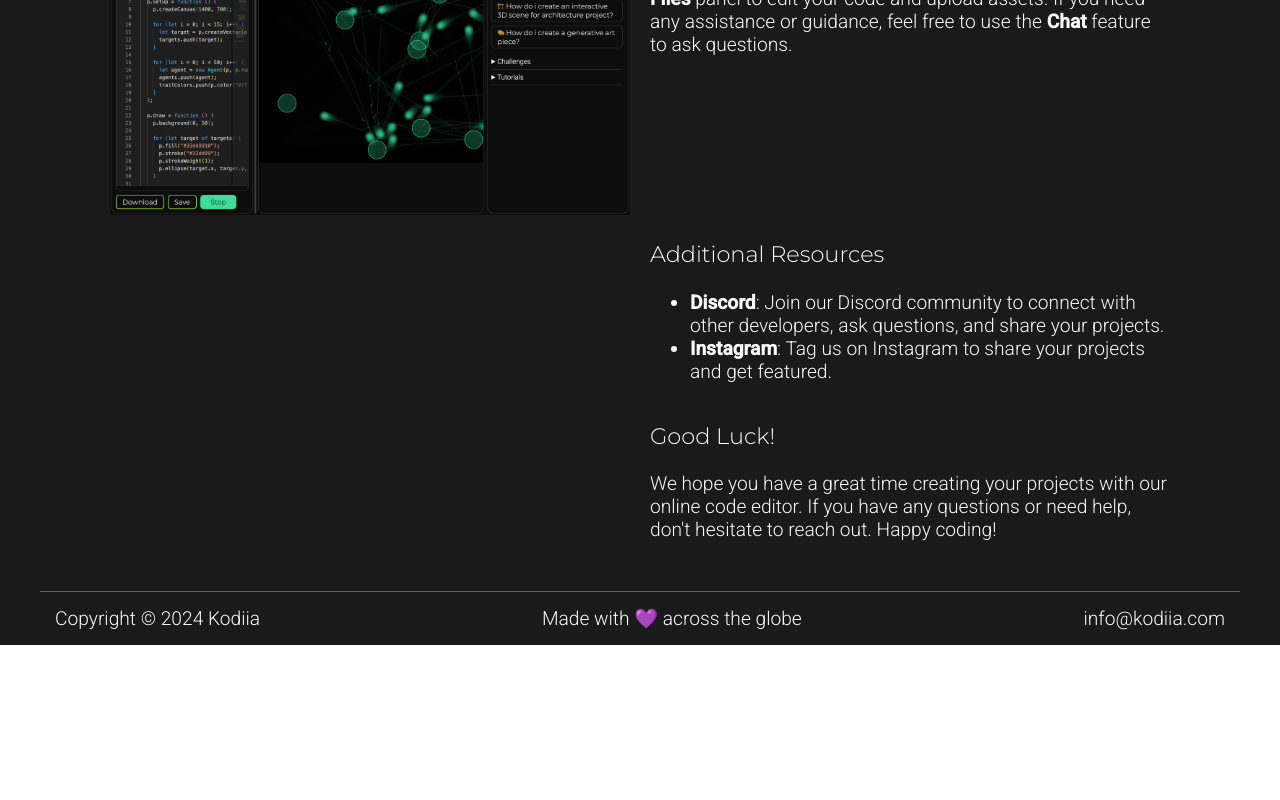
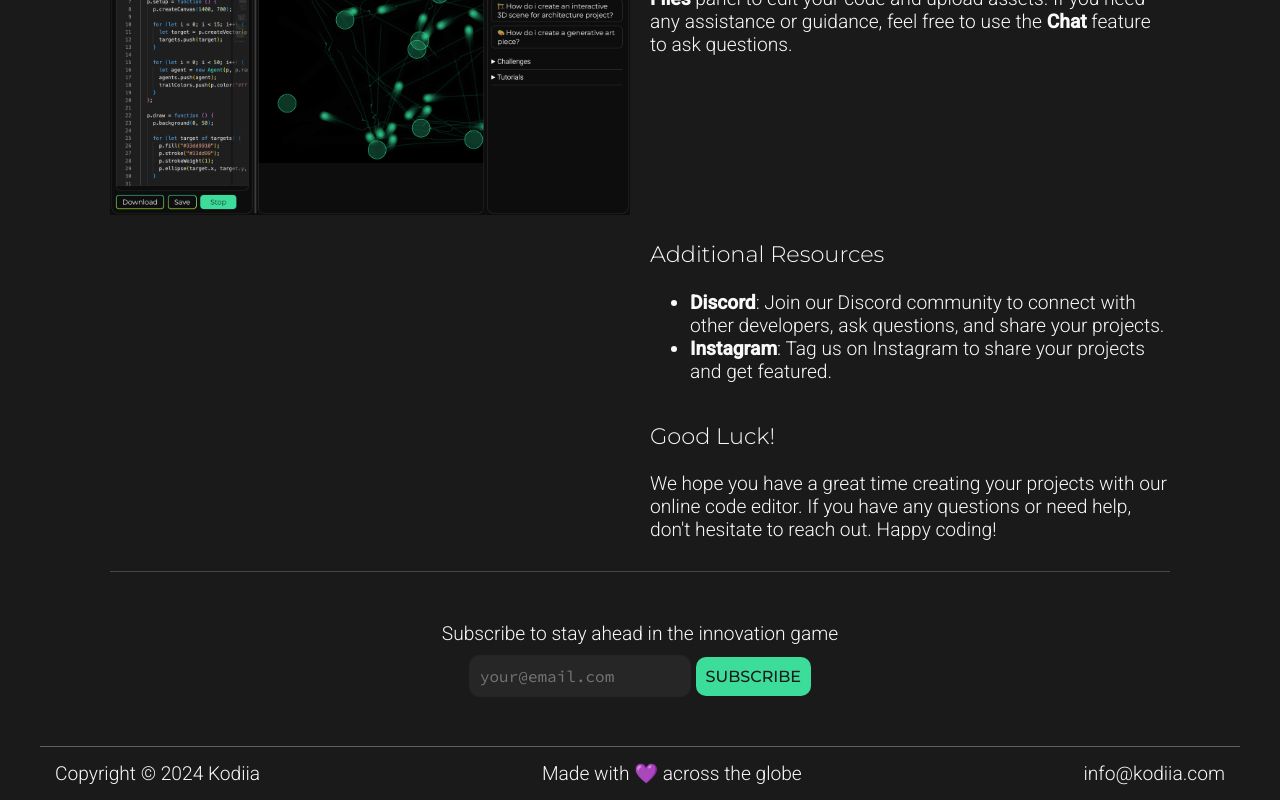
Before and after one commit to Kodiia/web, a SvelteKit app: page /blog/getting-started in a window 1280 px wide. Shown: the part 3220-4020 px from the top of the page. Before the commit the page ends 3865 px from the top, so only its background shows below. Built offline with nearby package versions, Linux system fonts and the light colour scheme.

Commit message:
subscription form

```diff
--- /dev/null
+++ b/src/lib/EmailForm.svelte
@@ -0,0 +1,78 @@
+<script>
+	import {
+		height,
+		theme,
+		bgColor,
+		primaryColor,
+		secondaryColor,
+		accentColor,
+		textColor
+	} from '$lib/store';
+</script>
+
+<form action="?/register" method="POST" class="formContainer">
+	<div class="formFieldContainer" style="border-top: 1px solid hsl({$textColor + ', 20%'});">
+		<label for="email" class="formLabel">
+			<span class="labelSpan">Subscribe to stay ahead in the innovation game</span>
+		</label>
+		<div>
+			<input
+				type="email"
+				name="email"
+				class="formInput"
+				placeholder="your@email.com"
+				style="background: hsl({$secondaryColor}) !important; color: hsl({$textColor}) !important; "
+			/>
+			<button
+				type="submit"
+				class="submitButton"
+				style="background: hsl({$primaryColor}); color: #1a1a1a;">SUBSCRIBE</button
+			>
+		</div>
+	</div>
+</form>
+
+<style>
+	.formFieldContainer {
+		display: flex;
+		flex-direction: column;
+		align-items: center;
+		margin: 10px 0;
+		padding-top: 50px;
+        transition: all 0.25s;
+	}
+
+	input {
+		appearance: none;
+		font-family:
+			Source Code Pro,
+			sans-serif;
+		font-size: 1rem;
+		transition: all 0.25s;
+		margin-top: 10px;
+		max-width: 300px;
+	}
+
+	.submitButton {
+		background: #4233fb;
+		color: #f9f9f9;
+		margin-top: 10px;
+		margin-bottom: 10px;
+		transform: scale(1);
+		border: none;
+		border-radius: 10px;
+		padding: 10px;
+		font-size: 1rem;
+		font-family: Montserrat, sans-serif;
+		width: fit-content;
+	}
+	.submitButton:hover {
+		box-shadow: 0 0 10px #33dd99;
+		cursor: pointer;
+	}
+	.formInput {
+		padding: 10px;
+		border-radius: 10px;
+		border: 1px solid #1a1a1a20;
+	}
+</style>
--- /dev/null
+++ b/src/routes/blog/getting-started/+page.server.js
@@ -0,0 +1,16 @@
+import { error, redirect } from '@sveltejs/kit'
+
+export const actions = {
+    register: async ({ locals, request }) => {
+        const body = Object.fromEntries(await request.formData())
+
+        try {
+            await locals.pb.collection('newsSubscriptions').create({...body})
+        } catch (err) {
+            console.log('Error: ', err)
+            throw error(500, 'Something went wrong')
+        }
+
+        throw redirect(303, '/thanks')
+    }
+}
--- a/src/routes/blog/getting-started/+page.svelte
+++ b/src/routes/blog/getting-started/+page.svelte
@@ -20,6 +20,7 @@
 	import runImg from '$lib/images/run.png';
 
 	import NavPanel from '$lib/NavPanel.svelte';
+	import EmailForm from '$lib/EmailForm.svelte';
 </script>
 
 <div class={$theme}>
@@ -151,6 +152,8 @@
 					</p>
 				</div>
 			</article>
+
+			<EmailForm />
 		</main>
 		<footer>
 			<p>Copyright © 2024 Kodiia</p>
--- a/src/routes/blog/multi-agent-systems-workshop/+page.svelte
+++ b/src/routes/blog/multi-agent-systems-workshop/+page.svelte
@@ -20,6 +20,7 @@
 	import runImg from '$lib/images/run.png';
 
 	import NavPanel from '$lib/NavPanel.svelte';
+	import EmailForm from '$lib/EmailForm.svelte';
 </script>
 
 <div class={$theme}>
@@ -106,6 +107,8 @@
 				</div>
 
 			</article>
+
+			<EmailForm />
 		</main>
 		<footer>
 			<p>Copyright © 2024 Kodiia</p>
```
Also changed, not shown: src/routes/blog/multi-agent-systems-workshop/+page.server.js (added, +16 -0 lines), src/routes/blog/multi-agent-systems/+page.server.js (added, +16 -0 lines), src/routes/blog/multi-agent-systems/+page.svelte (+8 -2 lines).
